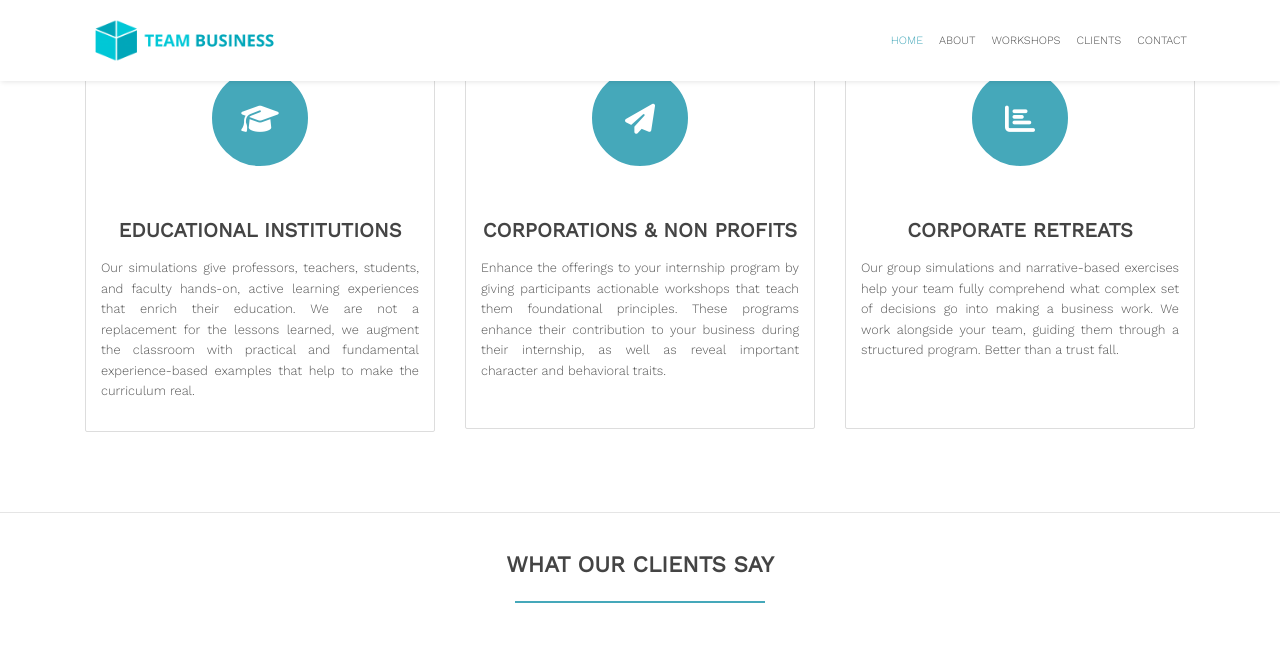
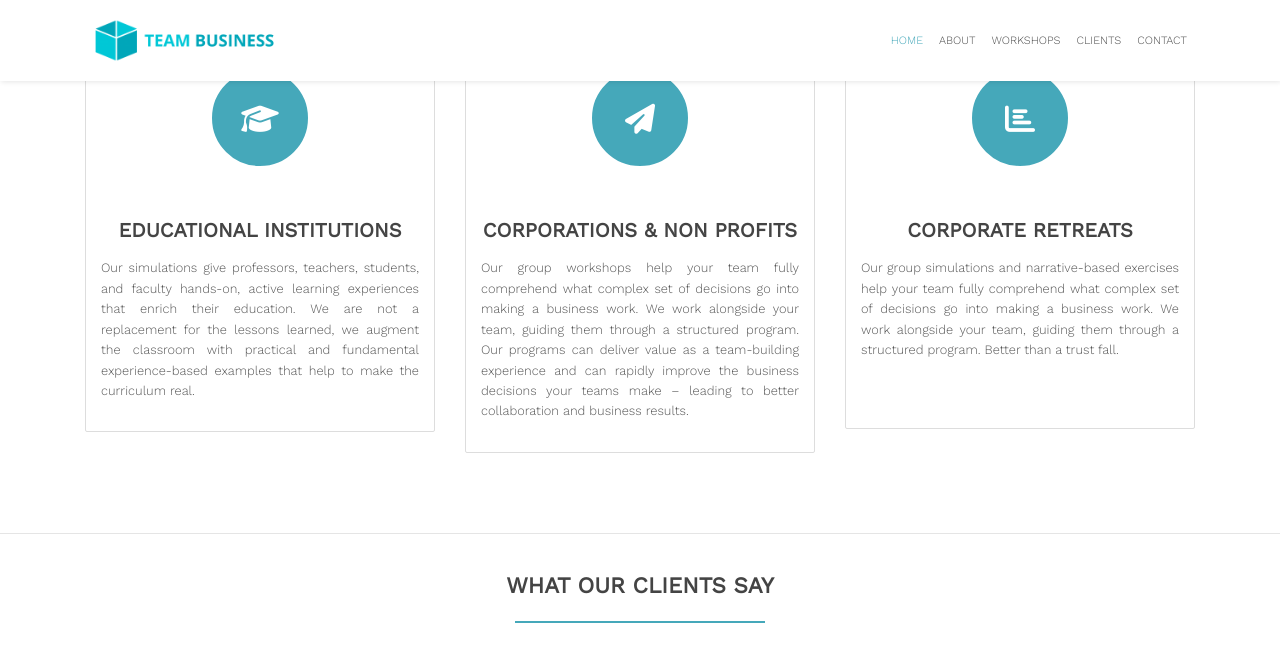
Before and after one commit to zac-heisey/team-business, a Jekyll site: the page built from index.md, in a window 1280 px wide and 900 px high, scrolled down 2573 px, cut to the strip 0-661 px from the top of the window. Built offline with Jekyll 4.4.1, drawn with Linux system fonts in a browser that asks for light colours; nearby versions of some CDN libraries.

Commit message:
Update from Forestry.io Lara Azzam updated _data/services.yml

```diff
--- a/_data/services.yml
+++ b/_data/services.yml
@@ -7,10 +7,11 @@
   fa-icon: fa-graduation-cap
   link:
 - title: Corporations & Non Profits
-  description: Enhance the offerings to your internship program by giving participants
-    actionable workshops that teach them foundational principles. These programs enhance
-    their contribution to your business during their internship, as well as reveal
-    important character and behavioral traits.
+  description: Our group workshops help your team fully comprehend what complex set
+    of decisions go into making a business work. We work alongside your team, guiding
+    them through a structured program. Our programs can deliver value as a team-building
+    experience and can rapidly improve the business decisions your teams make – leading
+    to better collaboration and business results.
   fa-icon: fa-paper-plane
   link:
 - title: Corporate Retreats
```
